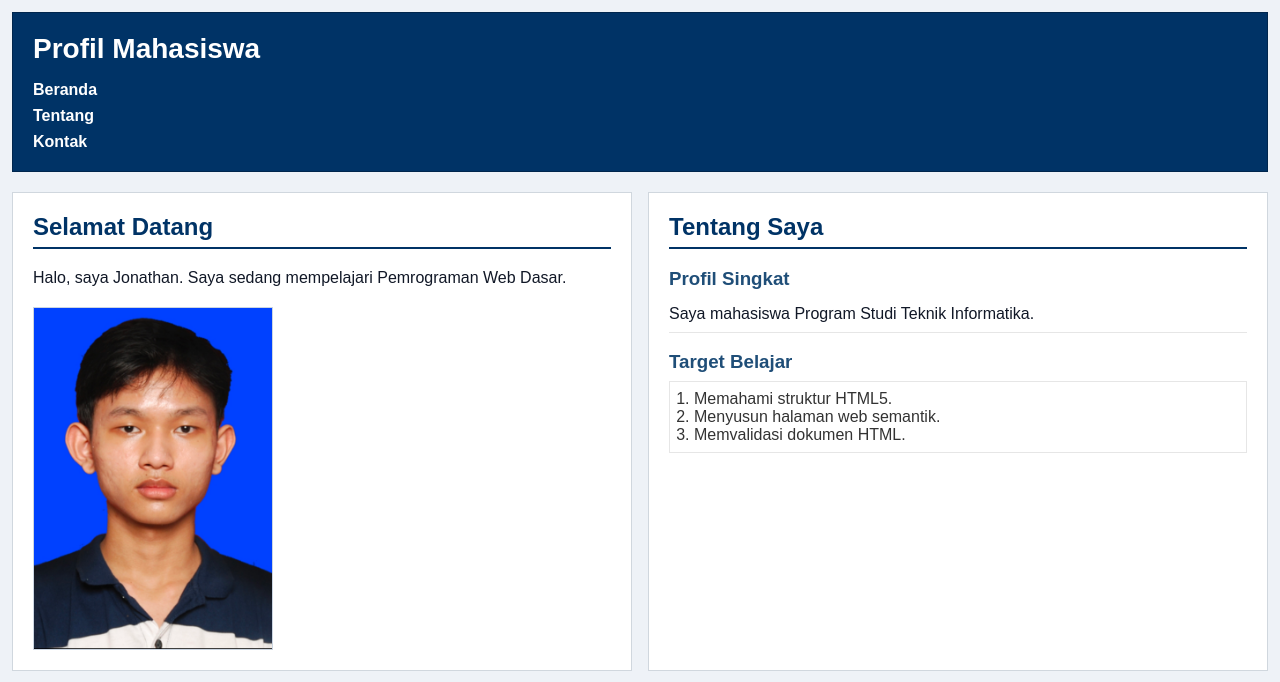
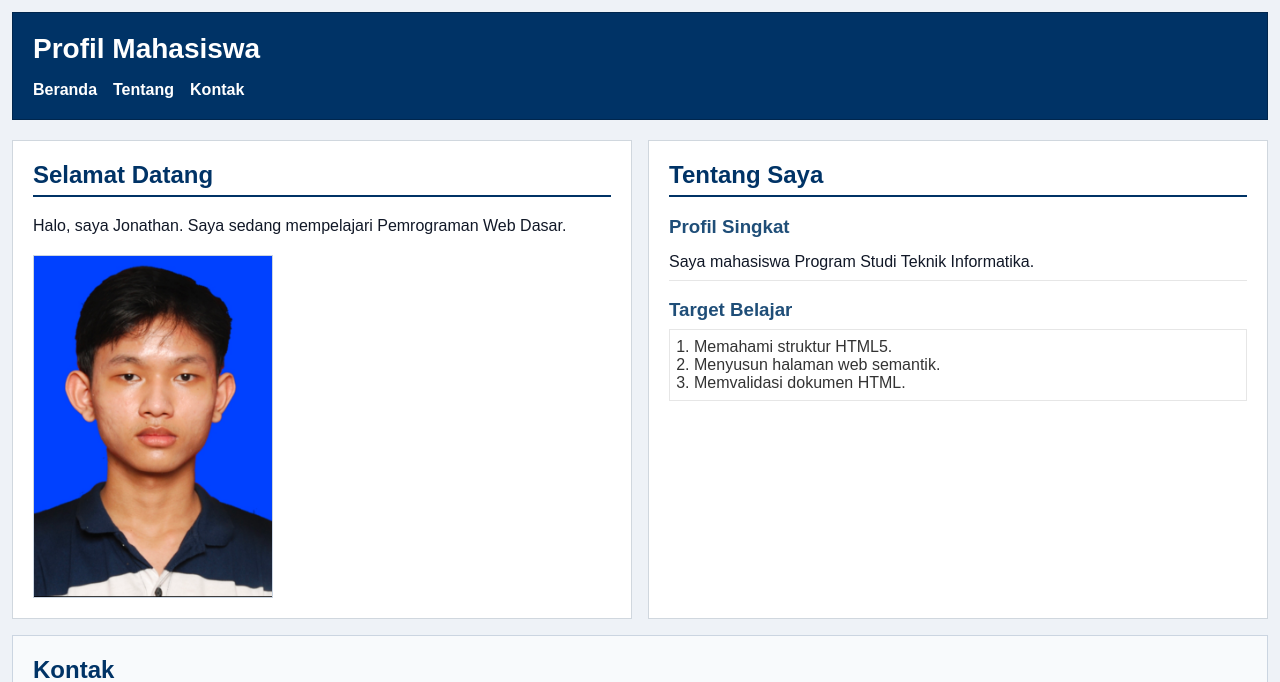
Before and after one commit to kairul-61/pwd-kk1026-2611510002, a PHP site: page / in a window 1280 px wide. Shown: the top 682 px of the page. Run offline with PHP 8.4, Linux system fonts and the light colour scheme.

Commit message:
menerapkan desain web responsif

```diff
--- a/Pertemuan-02/style.css
+++ b/Pertemuan-02/style.css
@@ -43,7 +43,7 @@ nav a {
 
 main {
   display: grid;
-  grid-template-columns: 1fr 1fr;
+  grid-template-columns: 1fr;
   gap: 16px;
 }
 
@@ -180,3 +180,21 @@ footer {
 footer p {
   margin: 0;
 }
+
+@media (min-width: 768px) {
+  /* aturan CSS untuk viewport dengan lebar minimal 768px */
+  main {
+    grid-template-columns: 1fr 1fr;
+  }
+
+  nav ul {
+    flex-direction: row;
+    justify-content: flex-start;
+    align-items: center;
+    gap: 16px;
+  }
+
+  #contact {
+    grid-column: 1 / -1;
+  }
+}
```
Also changed, not shown: Pertemuan-02/README.md.
